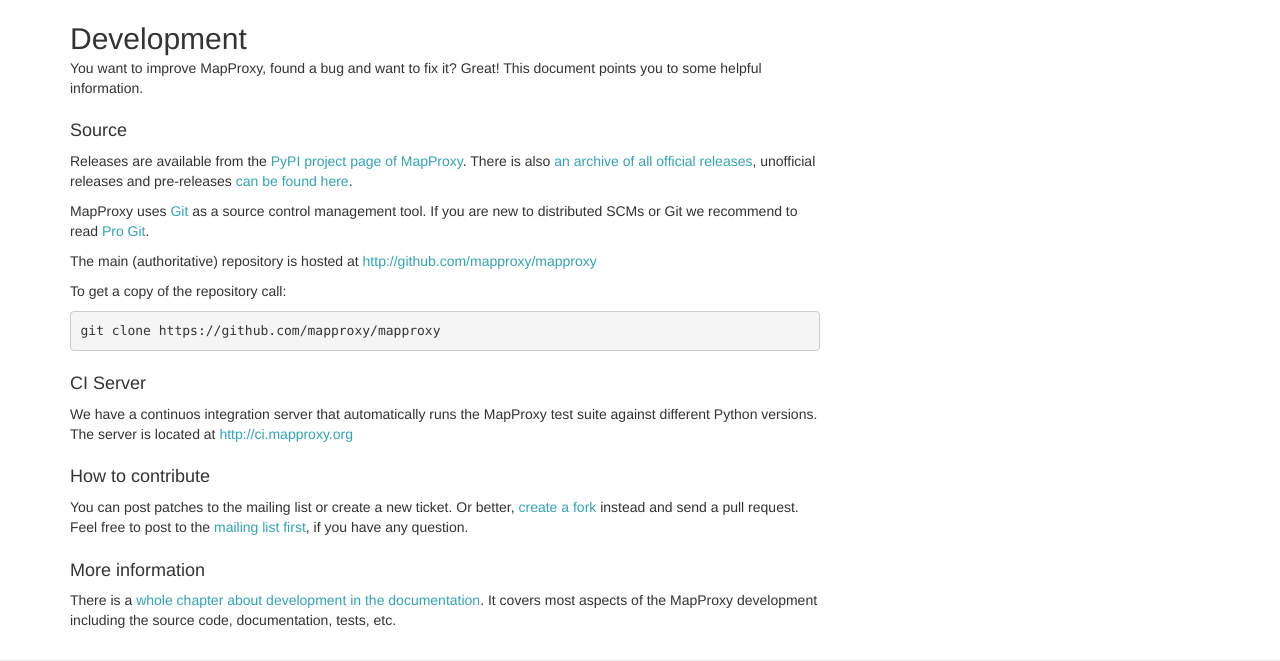
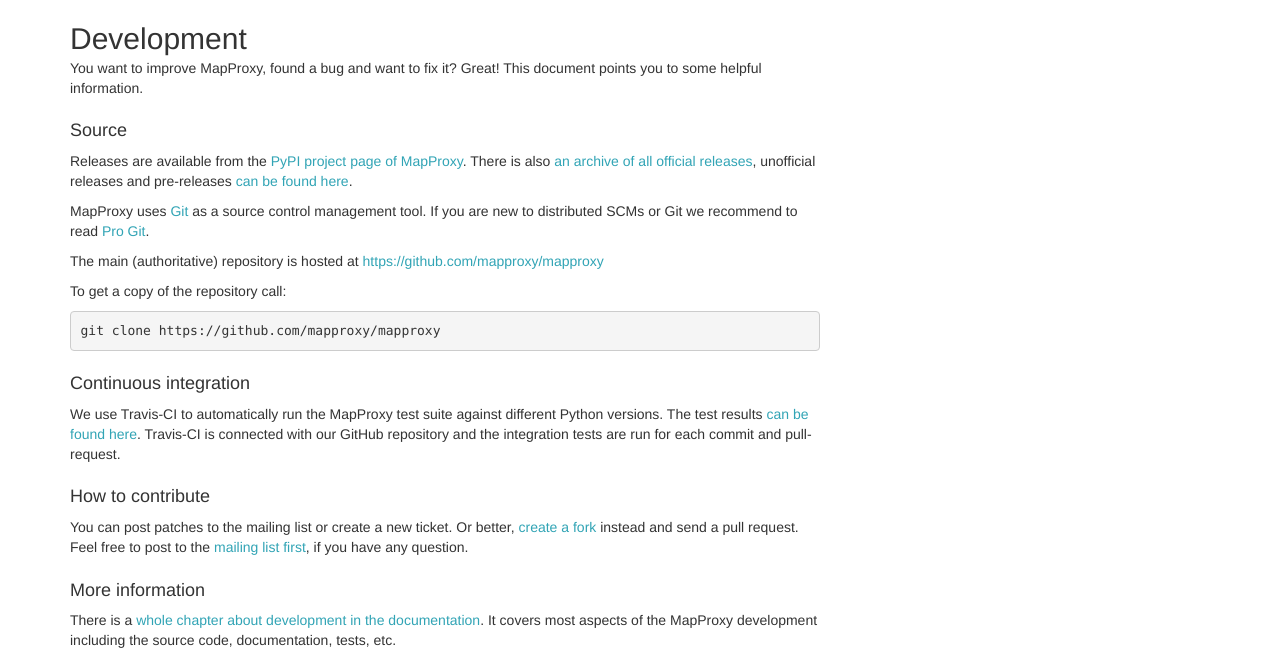
Before and after one commit to mapproxy/mapproxy-homepage, a Flask app: page /development in a window 1280 px wide. Shown: the part 71-732 px from the top of the page. Run offline with Flask 2, Linux system fonts and the light colour scheme; some libraries are stand-ins or nearby versions.

Commit message:
link to travis-ci instead of ci.mappproxy.org

```diff
--- a/homepage/templates/en/development.html
+++ b/homepage/templates/en/development.html
@@ -18,13 +18,13 @@ Development
 
       <p>MapProxy uses <a href="http://git-scm.com/">Git</a> as a source control management tool. If you are new to distributed SCMs or Git we recommend to read <a href="http://git-scm.com/book">Pro Git</a>.</p>
 
-      <p>The main (authoritative) repository is hosted at <a href="http://github.com/mapproxy/mapproxy">http://github.com/mapproxy/mapproxy</a></p>
+      <p>The main (authoritative) repository is hosted at <a href="https://github.com/mapproxy/mapproxy">https://github.com/mapproxy/mapproxy</a></p>
 
       <p>To get a copy of the repository call:</p>
       <pre><code>git clone https://github.com/mapproxy/mapproxy</code></pre>
 
-      <h4>CI Server</h4>
-      <p>We have a continuos integration server that automatically runs the MapProxy test suite against different Python versions. The server is located at <a href=http://ci.mapproxy.org>http://ci.mapproxy.org</a></p>
+      <h4>Continuous integration</h4>
+      <p>We use Travis-CI to automatically run the MapProxy test suite against different Python versions. The test results <a href="https://travis-ci.org/mapproxy/mapproxy/">can be found here</a>. Travis-CI is connected with our GitHub repository and the integration tests are run for each commit and pull-request.</p>
     </p>
 
     <h4>How to contribute</h4>
```
